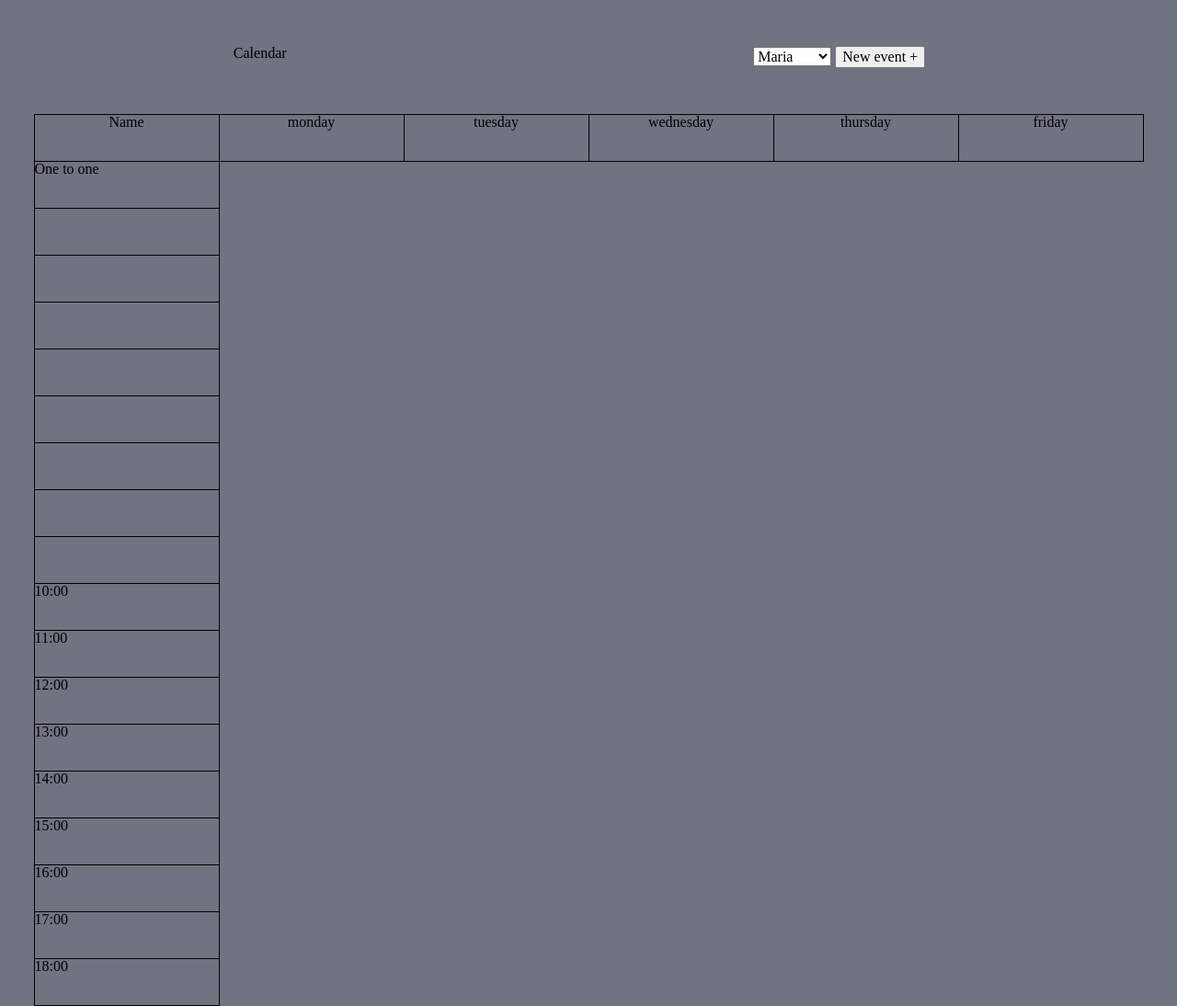
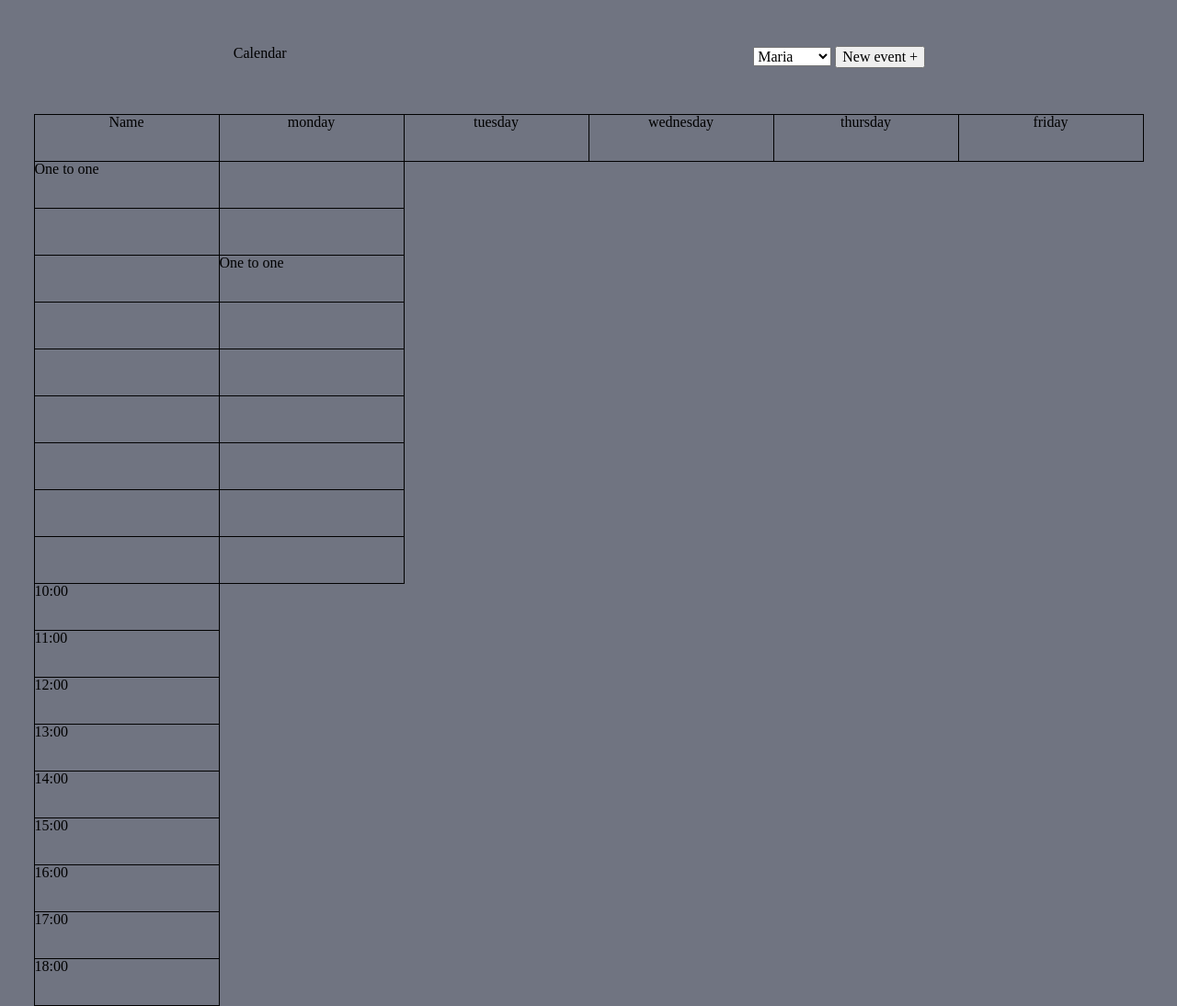
Before and after one commit to HelloWoooooorld/Calendar-meet, a website built with webpack: page src/index.html in a window 1280 px wide. Shown: the whole page at 92% size. Built offline with nearby package versions, Linux system fonts and the light colour scheme.

Commit message:
fix event

```diff
--- a/src/js/render/render-calendar.js
+++ b/src/js/render/render-calendar.js
@@ -1,4 +1,4 @@
-const days = ['monday', 'tuesday', 'wednesday', 'thursday', 'friday']
+const days = ['monday', 'tuesday', 'wednesday', 'thursday', 'friday'];
 const table = {
   time: [
     '10:00',
@@ -9,37 +9,37 @@ const table = {
     '15:00',
     '16:00',
     '17:00',
-    '18:00',
+    '18:00'
   ],
-  monday: [{ time: '10:00', user: 'Maria', title: 'One to one' }],
+  monday: [{ time: '10:00', user: 'Maria', title: 'One to one' }, { time: '12:00', user: 'Maria', title: 'One to one' }],
   tuesday: [],
   wednesday: [],
   thursday: [],
-  friday: [],
+  friday: []
+};
+
+function createTable() {
+  const tableHead = document.getElementById('tableHead');
+  const tableBody = document.getElementById('tableBody');
+  table.time.map((time) => {
+    let row = document.createElement('tr');
+    tableBody.append(row);
+    days.map((day) => {
+      // eslint-disable-next-line no-return-assign
+      table[day].filter((item) => item.time === time
+        ? (row.innerHTML += `<td/>${item.title}</td>`)
+        // eslint-disable-next-line quotes
+        : (row.innerHTML += `<td/></td>`));
+    });
+  });
+
+  table.time.map(time => {
+    tableBody.innerHTML += `<tr><td/>${time}</td></tr>`;
+  });
+
+  days.map((day) => {
+    tableHead.innerHTML += `<th>${day}</th>`;
+  });
 }
 
-function createTable() {
-  const tableHead = document.getElementById('tableHead')
-  const tableBody = document.getElementById('tableBody')
-
-  table.time.map((time) => {
-    days.map((day) => {
-      table[day].filter((item) =>
-        item.time === time
-          ? (tableBody.innerHTML += `<tr><td/>${item.title}</td></tr>`)
-          : (tableBody.innerHTML += `<tr><td/></td></tr>`)
-      )
-    })
-  })
-
-  table.time.map(time => {
-    tableBody.innerHTML += `<tr><td/>${time}</td></tr>`
-  })
-
-  days.map((day) => {
-    tableHead.innerHTML += `<th>${day}</th>`
-  })
-
-}
-
-export default createTable
+export default createTable;
```
Also changed, not shown: src/index.html (+2 -1 lines).
